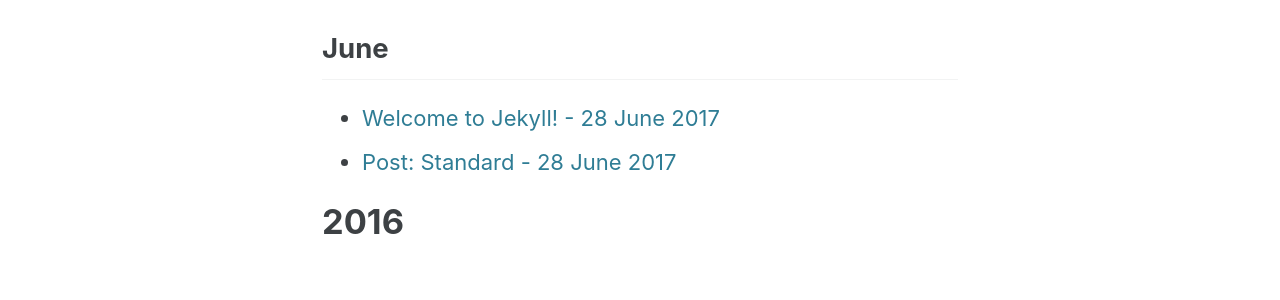
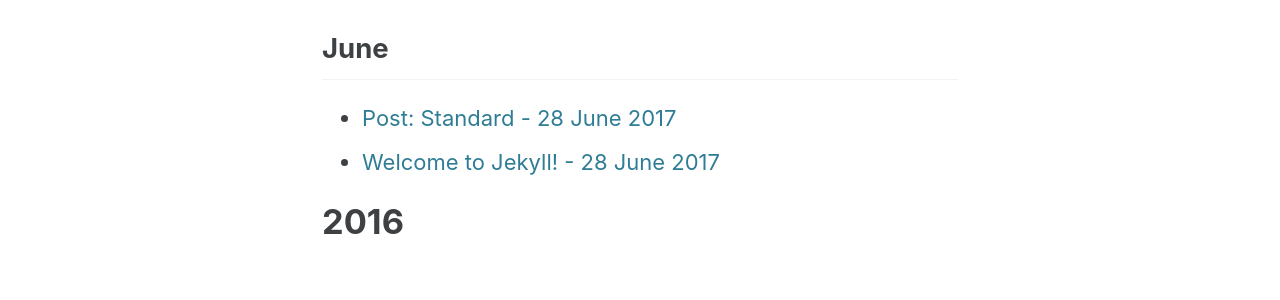
Before and after one commit to anantjoshi97/website, a Jekyll site: the page built from _pages/write.md, in a window 1280 px wide. Shown: the part 288-588 px from the top of the page. Built offline with Jekyll 4.4.1, drawn with Linux system fonts in a browser that asks for light colours; cached includes are drawn as plain includes.

Commit message:
Sorting posts by month and date

```diff
--- a/_pages/write.md
+++ b/_pages/write.md
@@ -30,8 +30,9 @@ Hello
 {% assign postsByMonth = year.items | group_by_exp:"post", "post.date | date: '%B'" %}
 {% for month in postsByMonth %}
 <h2>{{ month.name }}</h2>
+{% assign postsByDate = month.items | sort:"date" | reverse %}
 <ul>
-  {% for post in month.items %}
+  {% for post in postsByDate %}
     <li>
       <a href="{{ post.url | relative_url }}">{{ post.title }} - {{ post.date | date_to_long_string }} </a>
     </li>
```
